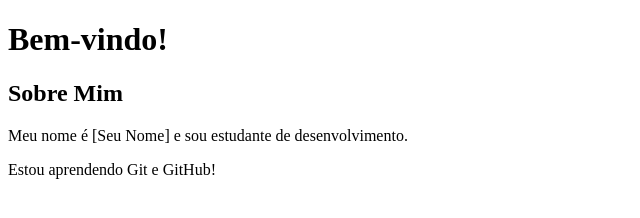
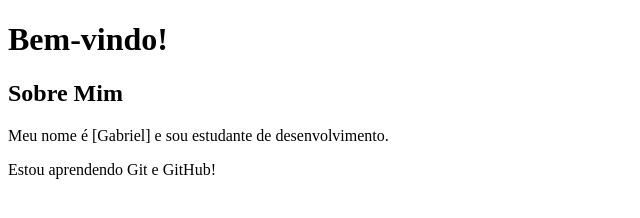
Before and after one commit to gabrielcamargo-cpu/minha-pagina-pessoal, a plain HTML site: page index.html in a window 1280 px wide. Shown: the full height of the page, 0-640 px from the left. Drawn offline with Linux system fonts and the light colour scheme.

```diff
--- a/index.html
+++ b/index.html
@@ -8,7 +8,7 @@
     <h1>Bem-vindo!</h1>
 	<section id="sobre">
         <h2>Sobre Mim</h2>
-        <p>Meu nome é [Seu Nome] e sou estudante de desenvolvimento.</p>
+        <p>Meu nome é [Gabriel] e sou estudante de desenvolvimento.</p>
         <p>Estou aprendendo Git e GitHub!</p>
     </section>
 
```
